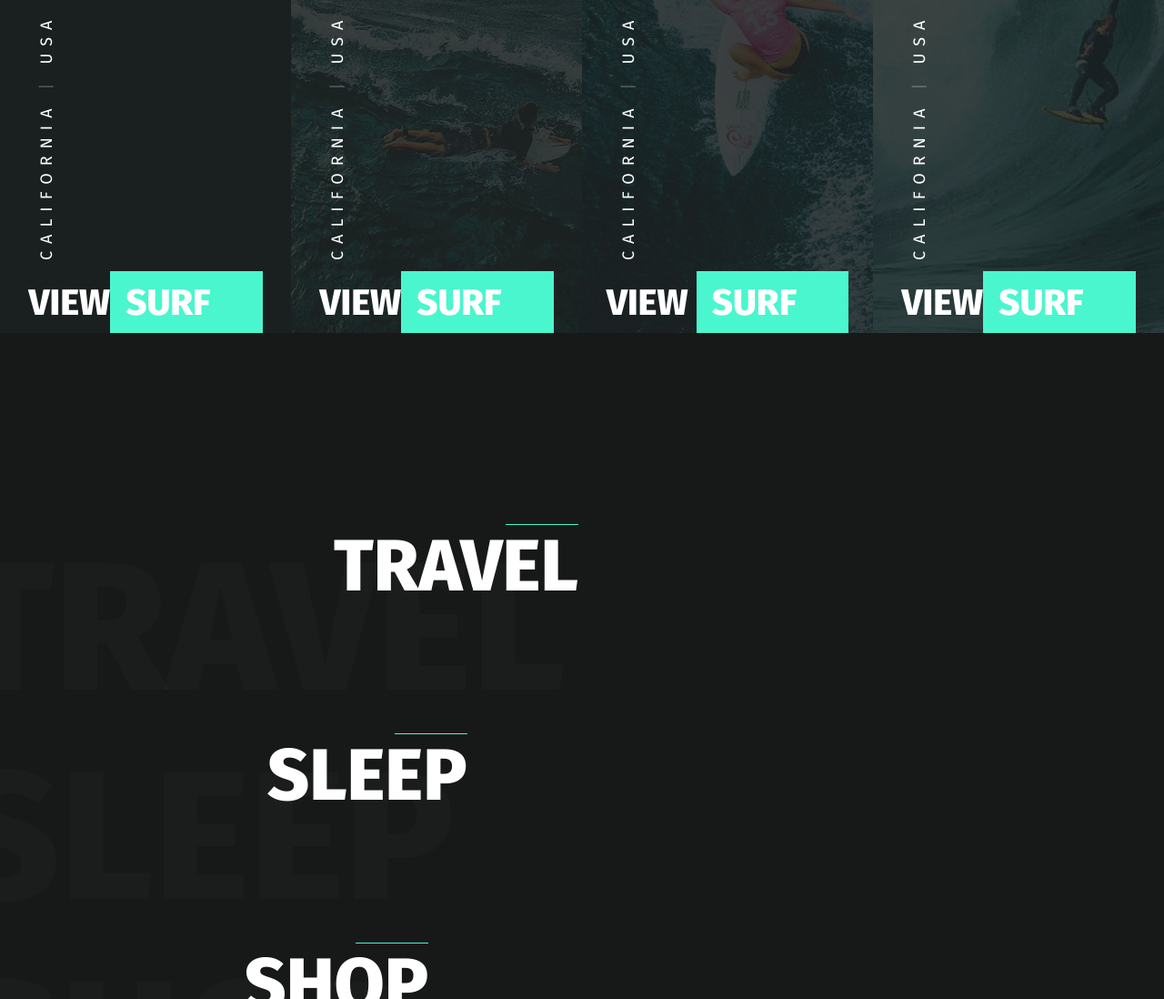
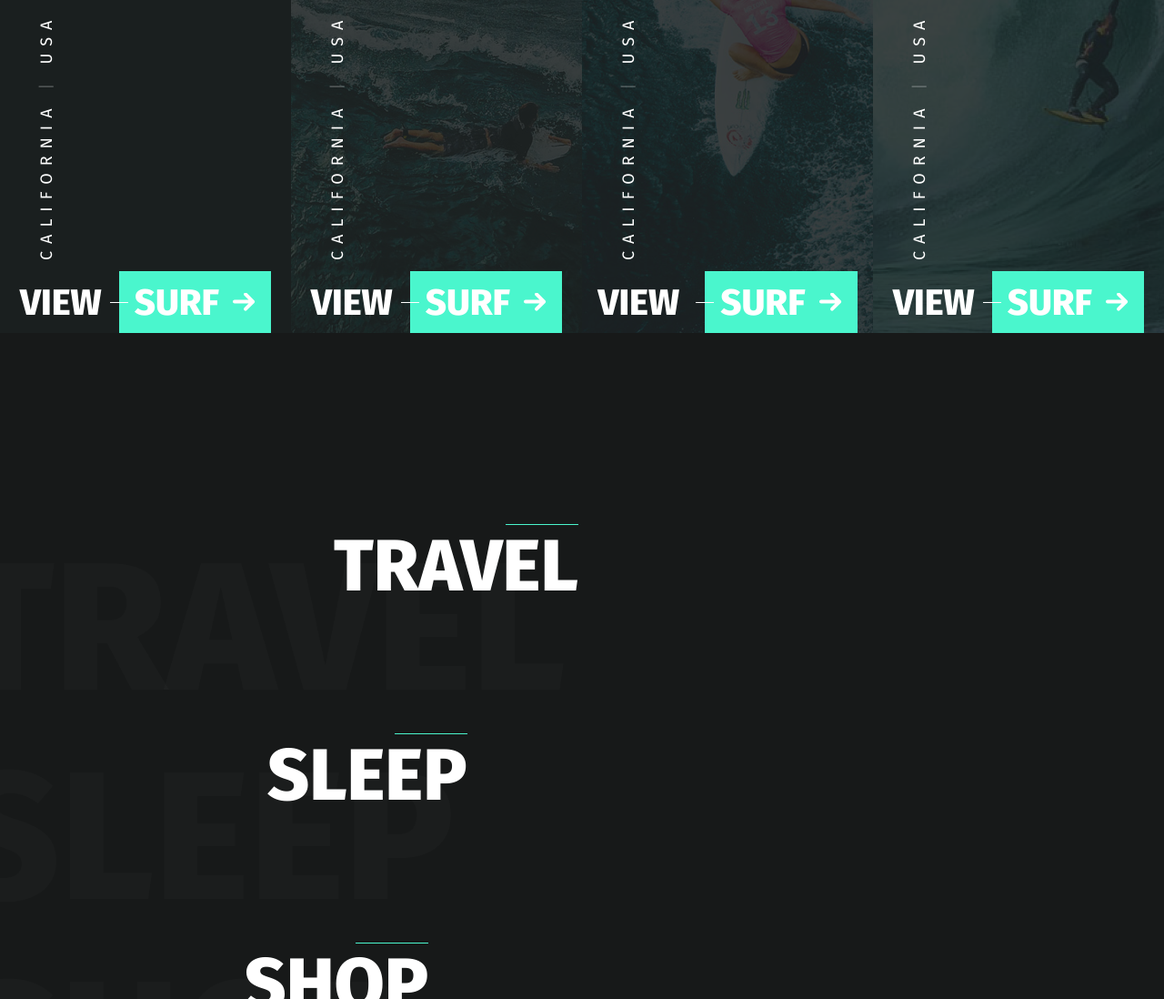
Before and after one commit to fillika/gosurf, a website: page app/index.html in a window 1280 px wide. Shown: the part 1900-2998 px from the top of the page at 91% size. Drawn offline with nearby package versions, Linux system fonts and the light colour scheme.

Commit message:
Добавил кнопку и стрелку с линией через псевдоэлементы

```diff
--- a/app/scss/_global.scss
+++ b/app/scss/_global.scss
@@ -126,5 +126,28 @@ li {
     padding: 17px 57px 15px 17px;
     background-color: $green;
     display: inline-block;
+    margin-left: 19px;
+    position: relative;
+
+    &::before {
+      content: "";
+      position: absolute;
+      width: 20px;
+      height: 1px;
+      background-color: #fff;
+      top: 50%;
+      left: -10px;
+    }
+
+    &::after {
+      content: "";
+      position: absolute;
+      width: 25px;
+      height: 21px;
+      background-image: url(../img/arrow-right.svg);
+      top: 50%;
+      right: 17px;
+      transform: translateY(-50%);
+    }
   }
 }
```
Also changed, not shown: app/css/style.min.css.
